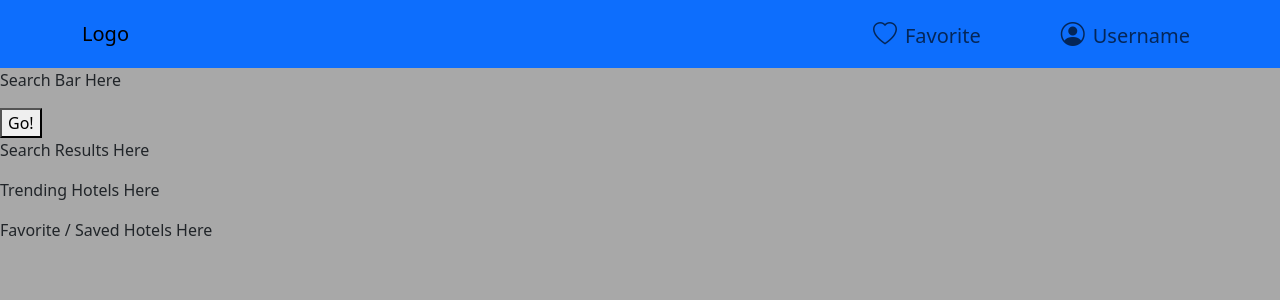
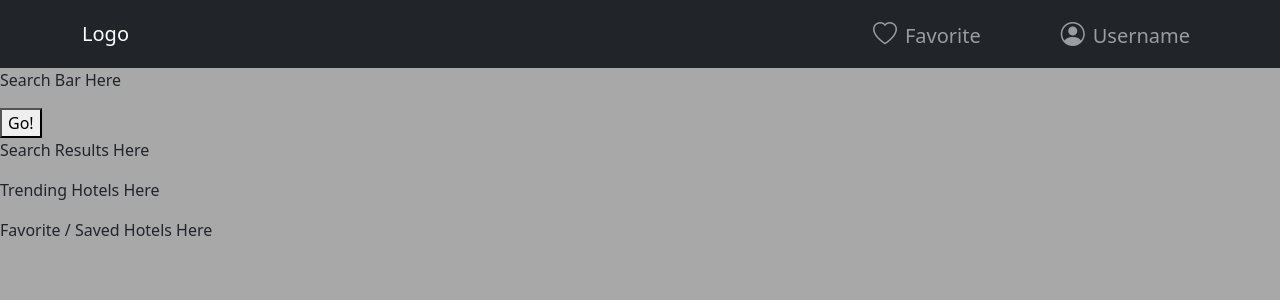
Before and after one commit to Jonathan-Clary/Project2Front-End, a React (Create React App) app in the folder front-end/: page / in a window 1280 px wide. Shown: the top 300 px of the page. Built offline with nearby package versions, Linux system fonts and the light colour scheme; sample sign-in values are in the browser's storage.

Commit message:
nav bar color change temp

```diff
--- a/front-end/src/components/navigation/Navigation.tsx
+++ b/front-end/src/components/navigation/Navigation.tsx
@@ -7,7 +7,7 @@ export const Navigation: React.FC = () => {
     const { logout } = useAuth();
 
     return (
-        <Navbar expand="lg" className="bg-primary">
+        <Navbar expand="lg" variant="dark" className="bg-dark">
           <Container className="d-flex justify-content-between">
             {/* Logo on the left */}
             <Navbar.Brand className="navLogo" onClick={() => navigate('/')}>
@@ -23,7 +23,7 @@ export const Navigation: React.FC = () => {
             >
                 <NavDropdown.Item onClick={() => navigate("/")}>
                     <i className="bi bi-heart me-2 fs-3"></i>
-                    <span className="fs-5">Favorites</span>
+                    <span className="fs-5 ">Favorites</span>
                 </NavDropdown.Item>
                 <NavDropdown.Item onClick={() => navigate("/booking/history")}>
                     <i className="bi bi-calendar-event fs-3 me-2"></i>
```
